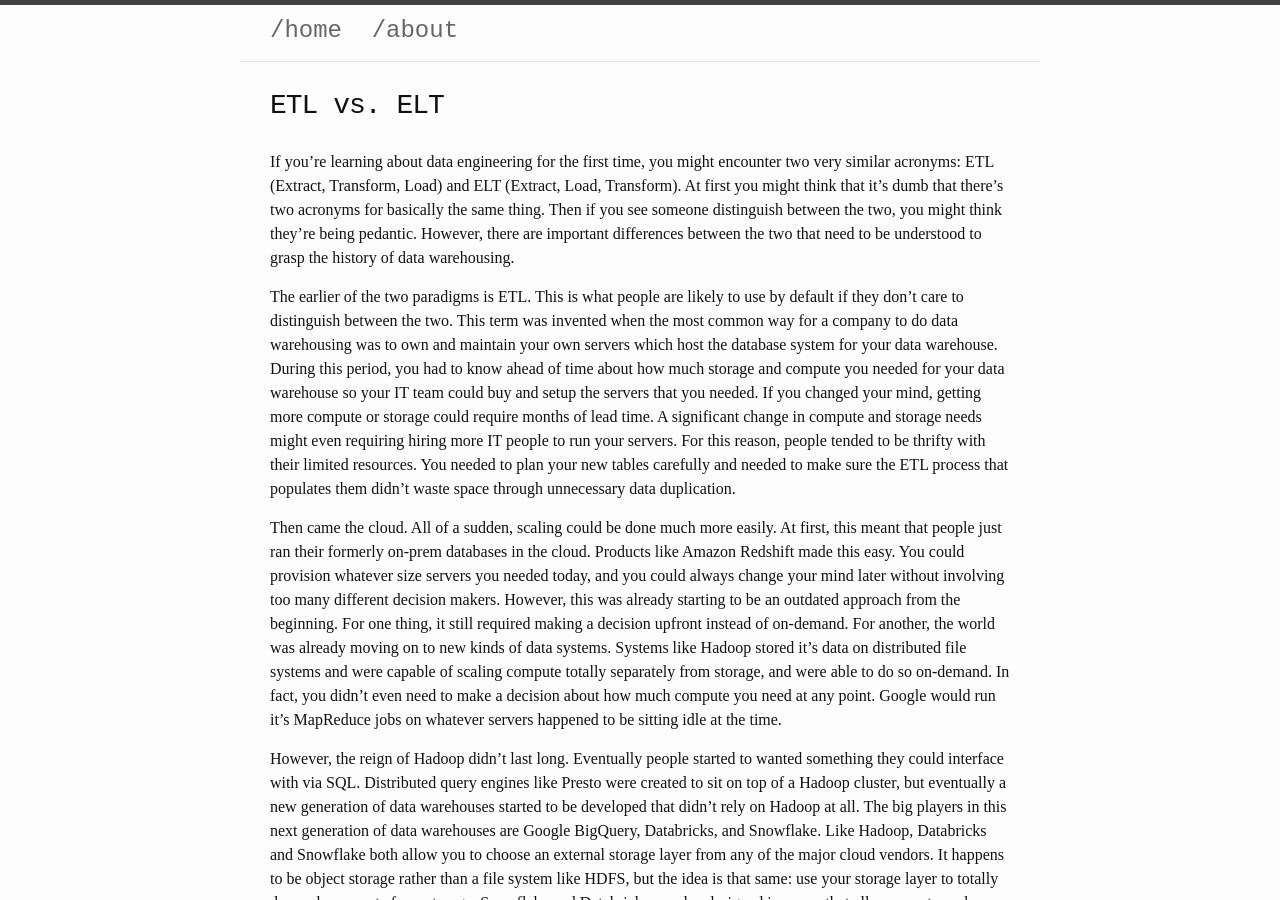
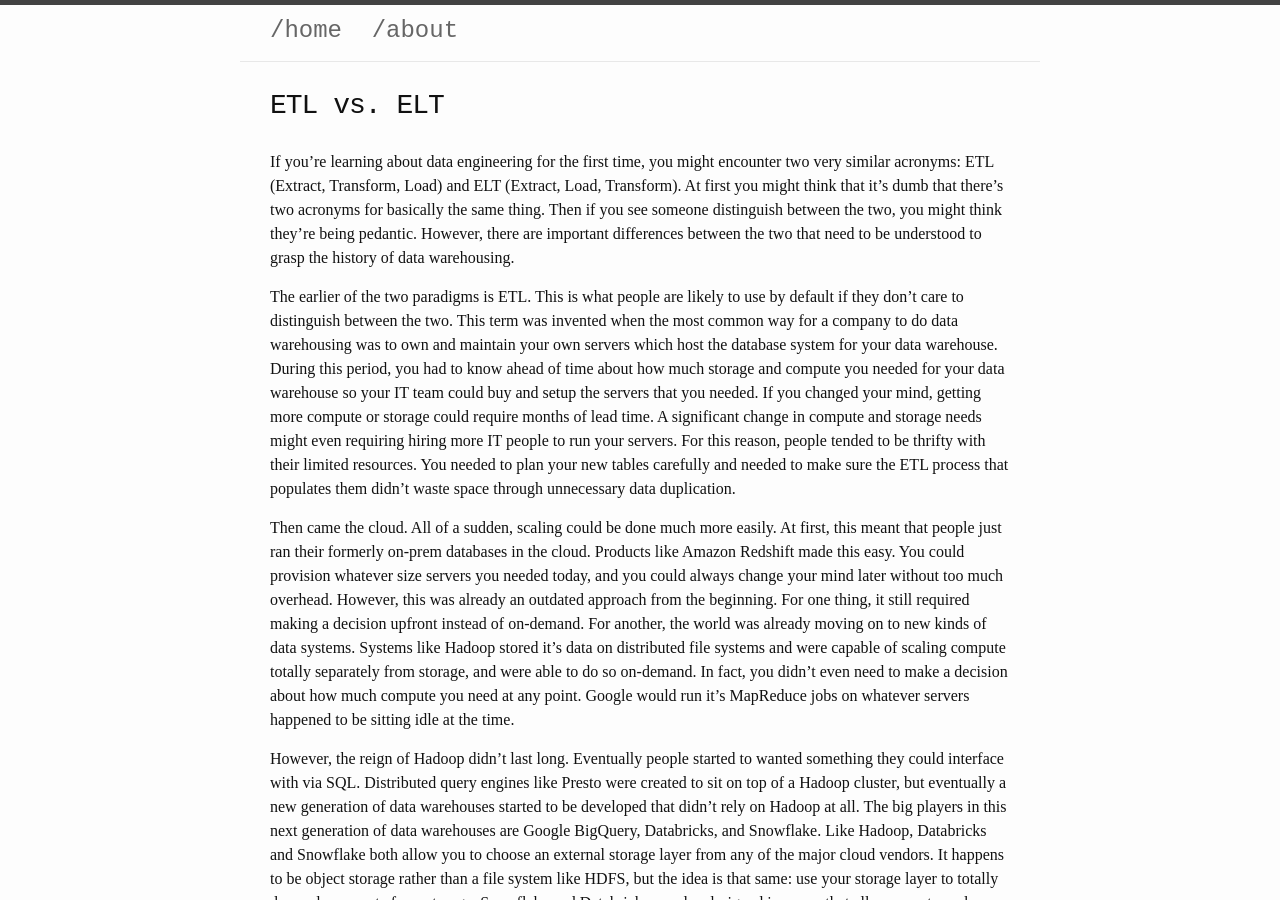
Before and after one commit to mattsteadman/mattsteadman.github.io, a Jekyll site: the page built from _posts/2023-02-20-etl-vs-elt.md, in a window 1280 px wide and 900 px high. Built offline with Jekyll 4.4.1, drawn with Linux system fonts in a browser that asks for light colours.

Commit message:
Phrasing

```diff
--- a/_posts/2023-02-20-etl-vs-elt.md
+++ b/_posts/2023-02-20-etl-vs-elt.md
@@ -11,7 +11,7 @@ If you're learning about data engineering for the first time, you might encounte
 
 The earlier of the two paradigms is ETL. This is what people are likely to use by default if they don't care to distinguish between the two. This term was invented when the most common way for a company to do data warehousing was to own and maintain your own servers which host the database system for your data warehouse. During this period, you had to know ahead of time about how much storage and compute you needed for your data warehouse so your IT team could buy and setup the servers that you needed. If you changed your mind, getting more compute or storage could require months of lead time. A significant change in compute and storage needs might even requiring hiring more IT people to run your servers. For this reason, people tended to be thrifty with their limited resources. You needed to plan your new tables carefully and needed to make sure the ETL process that populates them didn't waste space through unnecessary data duplication.
 
-Then came the cloud. All of a sudden, scaling could be done much more easily. At first, this meant that people just ran their formerly on-prem databases in the cloud. Products like Amazon Redshift made this easy. You could provision whatever size servers you needed today, and you could always change your mind later without involving too many different decision makers. However, this was already starting to be an outdated approach from the beginning. For one thing, it still required making a decision upfront instead of on-demand. For another, the world was already moving on to new kinds of data systems. Systems like Hadoop stored it's data on distributed file systems and were capable of scaling compute totally separately from storage, and were able to do so on-demand. In fact, you didn't even need to make a decision about how much compute you need at any point. Google would run it's MapReduce jobs on whatever servers happened to be sitting idle at the time.
+Then came the cloud. All of a sudden, scaling could be done much more easily. At first, this meant that people just ran their formerly on-prem databases in the cloud. Products like Amazon Redshift made this easy. You could provision whatever size servers you needed today, and you could always change your mind later without too much overhead. However, this was already an outdated approach from the beginning. For one thing, it still required making a decision upfront instead of on-demand. For another, the world was already moving on to new kinds of data systems. Systems like Hadoop stored it's data on distributed file systems and were capable of scaling compute totally separately from storage, and were able to do so on-demand. In fact, you didn't even need to make a decision about how much compute you need at any point. Google would run it's MapReduce jobs on whatever servers happened to be sitting idle at the time.
 
 However, the reign of Hadoop didn't last long. Eventually people started to wanted something they could interface with via SQL. Distributed query engines like Presto were created to sit on top of a Hadoop cluster, but eventually a new generation of data warehouses started to be developed that didn't rely on Hadoop at all. The big players in this next generation of data warehouses are Google BigQuery, Databricks, and Snowflake. Like Hadoop, Databricks and Snowflake both allow you to choose an external storage layer from any of the major cloud vendors. It happens to be object storage rather than a file system like HDFS, but the idea is that same: use your storage layer to totally decouple compute from storage. Snowflake and Databricks are also designed in a way that allows you to scale your compute both horizontally and vertically on-demand. You can choose the type of compute you want to use for your query and change your mind on a query-by-query basis. BigQuery is a bit of an outlier here because it doesn't let you explicitly choose your own storage layer and compute, but underneath its serverless interface is Dremel (a distributed query engine) and GFS (a distributed file system).
 
```
